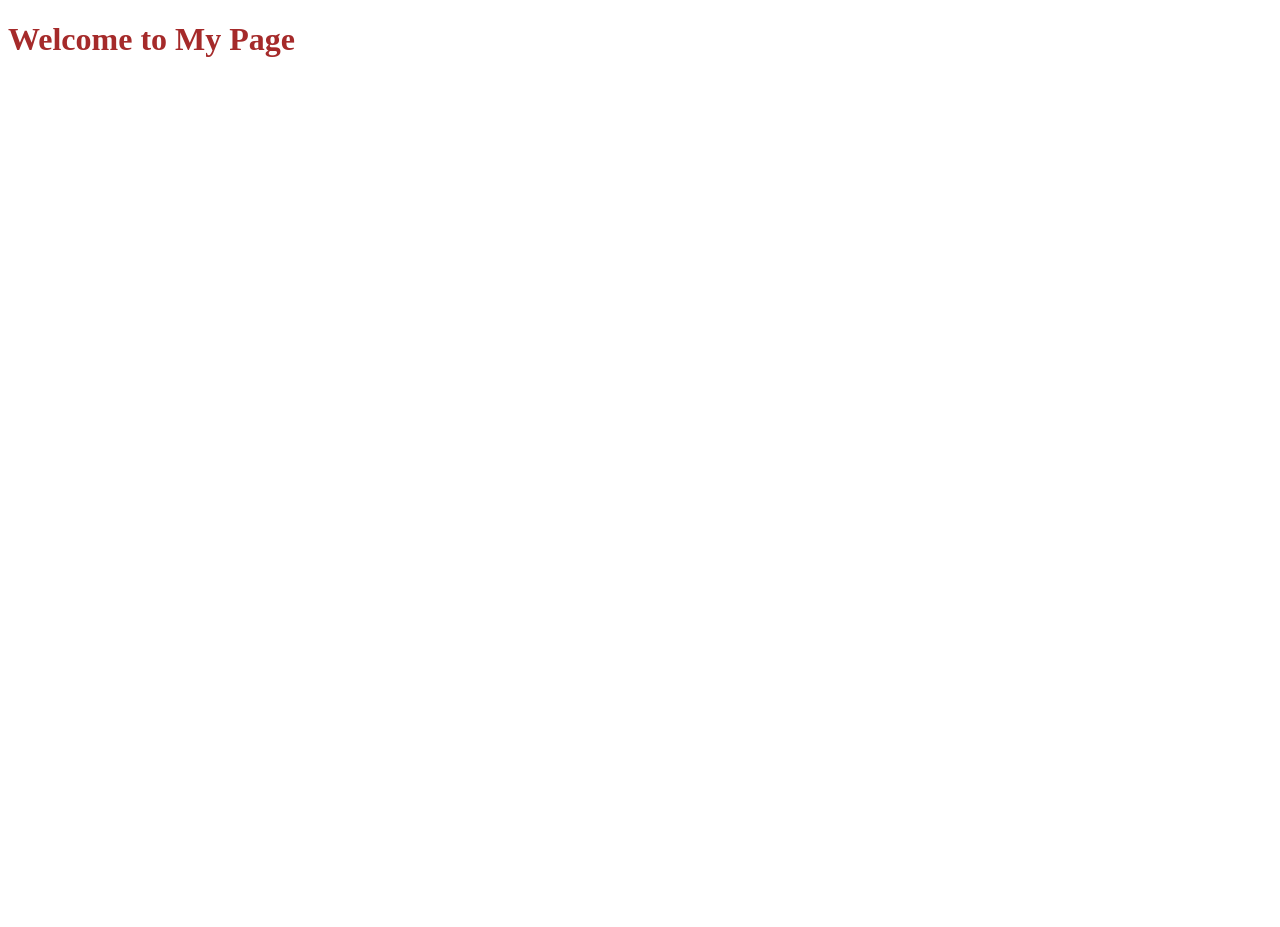
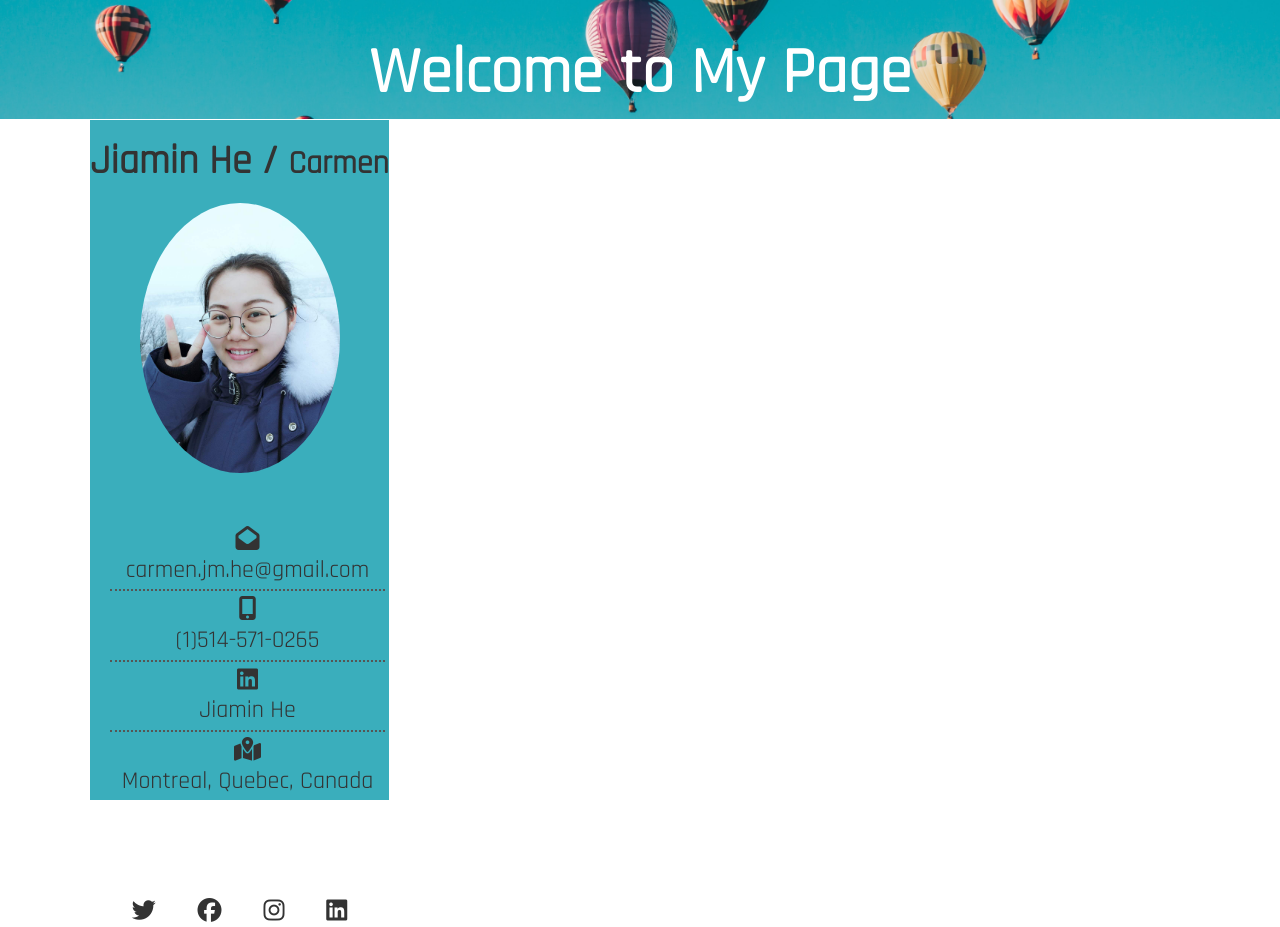
Before and after one commit to Carmen-kaman/Carmen-kaman.github.io, a website: page index.html in a window 1280 px wide. Before the commit the page ends 800 px from the top, so only its background shows below. Drawn offline with Linux system fonts and the light colour scheme.

Commit message:
header & sider-bar

```diff
--- /dev/null
+++ b/SASS/_utilities.scss
@@ -0,0 +1,38 @@
+$header-color: #8fb5d6;
+$dark-color: #3aaebc;
+$light-color: #46b0bd;
+
+.py-1 {
+  padding: 1rem 0;
+}
+.py-2 {
+  padding: 2rem 0;
+}
+.py-3 {
+  padding: 3rem 0;
+}
+
+.p-1 {
+  padding: 1rem;
+}
+.p-2 {
+  padding: 2rem;
+}
+.p-3 {
+  padding: 3rem;
+}
+
+.bg-dark {
+  background: $dark-color;
+}
+
+a:hover,
+i:hover {
+  color: #fff;
+}
+
+i,
+a {
+  font-size: 1.5rem;
+  color: #333;
+}
--- /dev/null
+++ b/SASS/main.scss
@@ -0,0 +1,110 @@
+@import "utilities";
+
+* {
+  margin: 0;
+  padding: 0;
+  box-sizing: border-box;
+}
+
+body {
+  font-family: "Rajdhani", sans-serif;
+}
+
+header {
+  // display: block;
+  // flex-direction: column;
+  font-size: 2rem;
+  width: 100vw;
+  height: 15vh;
+  color: #fff;
+  background: url("/img/bg-header.jpg") no-repeat center center/cover;
+  border-bottom: #fff solid 1px;
+
+  h1 {
+    text-align: center;
+    padding-top: 2rem;
+    padding-bottom: 1rem;
+  }
+}
+
+#page-1 {
+  display: grid;
+  grid-template-areas: "side-bar content content";
+  margin: 0 auto;
+  width: 1100px;
+  // background: $light-color;
+
+  .per_info {
+    grid-area: side-bar;
+    background-color: $dark-color;
+    width: 300px;
+    height: 85vh;
+    color: #333;
+    border-right: 1px #fff solid;
+    // opacity: 0.9;
+
+    &-1 {
+      display: grid;
+      grid-template-rows: 1fr;
+      text-align: center;
+      justify-items: center;
+      align-items: center;
+
+      h1 {
+        font-size: 2.5rem;
+        span {
+          font-size: 2rem;
+        }
+      }
+
+      img {
+        width: 200px;
+        height: 270px;
+        border-radius: 75%;
+      }
+
+      ul {
+        display: grid;
+        grid-template-columns: 1fr;
+        justify-items: center;
+        list-style: none;
+        padding-left: 1rem;
+
+        li {
+          display: block;
+          width: 275px;
+          // margin: 0.5rem 0;
+          border-bottom: 2px dotted #555;
+
+          &:last-child {
+            border-bottom: none;
+          }
+
+          i,
+          a {
+            display: block;
+            text-decoration: none;
+            color: #333;
+            font-size: 1.5rem;
+            margin: 0.3rem;
+            transition: a 2s;
+          }
+          a:hover {
+            font-size: 1.7rem;
+            color: #fff;
+          }
+        }
+      }
+    }
+
+    &-2 {
+      ul {
+        display: grid;
+        grid-template-columns: repeat(4, auto);
+        justify-content: space-evenly;
+        justify-items: flex-end;
+        margin-top: 3rem;
+      }
+    }
+  }
+}
--- a/index.html
+++ b/index.html
@@ -1,14 +1,67 @@
 <!DOCTYPE html>
 <html lang="en">
+  <head>
+    <meta charset="UTF-8" />
+    <meta name="viewport" content="width=device-width, initial-scale=1.0" />
+    <link rel="stylesheet" href="CSS/main.css" />
+    <link
+      href="https://fonts.googleapis.com/css?family=Rajdhani&display=swap"
+      rel="stylesheet"
+    />
+    <script
+      src="https://kit.fontawesome.com/52f1f72c22.js"
+      crossorigin="anonymous"
+    ></script>
+    <title>Carmen | Jiamin - Web Page</title>
+  </head>
 
-<head>
-  <meta charset="UTF-8">
-  <meta name="viewport" content="width=device-width, initial-scale=1.0">
-  <title>Carmen | Jiamin - Web Page</title>
-</head>
-
-<body>
-  <h1 style="color: brown;">Welcome to My Page</h1>
-</body>
-
+  <body>
+    <header>
+      <h1>Welcome to My Page</h1>
+    </header>
+    <section id="page-1">
+      <div class="per_info">
+        <div class="per_info-1">
+          <h1 class="py-1">Jiamin He / <span>Carmen</span></h1>
+          <img src="img/p1.jpeg" alt="" />
+          <ul class="py-3">
+            <li>
+              <i class="fas fa-envelope-open fa-3x"></i>
+              <a href="mailto:carmen.jm.he@gmail.com" class="email"
+                >carmen.jm.he@gmail.com</a
+              >
+            </li>
+            <li>
+              <i class="fas fa-mobile-alt fa-3x"></i>
+              <a href="#">(1)514-571-0265</a>
+            </li>
+            <li>
+              <i class="fab fa-linkedin fa-3x"></i>
+              <a href="linkedin.com/in/jiamin-he-b10b0418a"> Jiamin He</a>
+            </li>
+            <li>
+              <i class="fas fa-map-marked-alt fa-3x"></i>
+              <a href="#">Montreal, Quebec, Canada</a>
+            </li>
+          </ul>
+        </div>
+        <div class="per_info-2">
+          <ul>
+            <a href="https://twitter.com/Carmen52353853" target="_blank"
+              ><i class="fab fa-twitter"></i
+            ></a>
+            <a href="https://www.facebook.com/jiamin.he.714" target="_blank"
+              ><i class="fab fa-facebook"></i
+            ></a>
+            <a href="https://www.instagram.com/Carmen_J_H/" target="_blank"
+              ><i class="fab fa-instagram"></i
+            ></a>
+            <a href="linkedin.com/in/jiamin-he-b10b0418a" target="_blank"
+              ><i class="fab fa-linkedin"></i
+            ></a>
+          </ul>
+        </div>
+      </div>
+    </section>
+  </body>
 </html>
```
Also changed, not shown: package.json (added, +23 -0 lines), CSS/main.css (added), img/bg-header.jpg (added), img/p1.jpeg (added), 4 other files.
